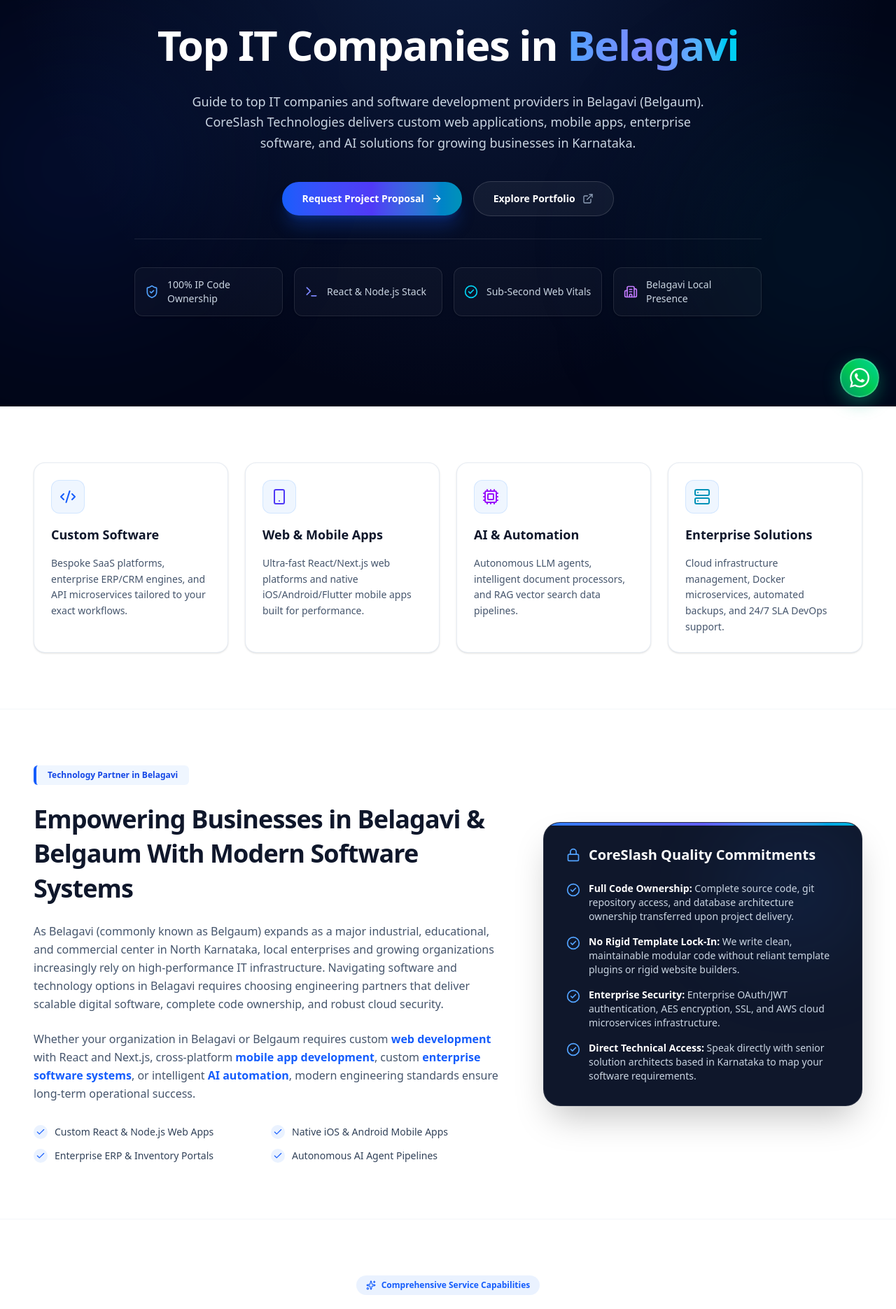
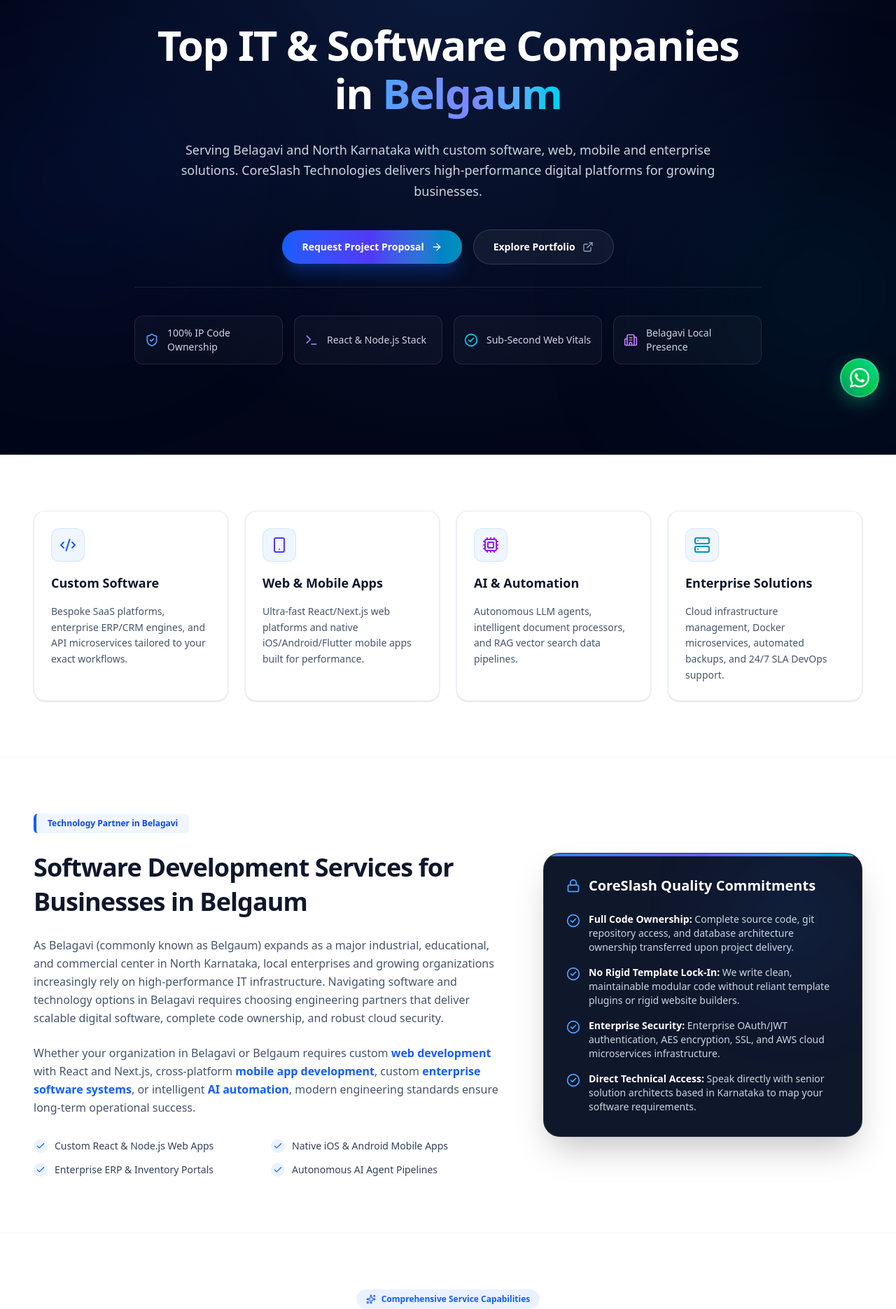
Before and after one commit to riteshhonule/coreslashtechnologies, a React (Vite) app in the folder frontend/: page /top-it-companies-in-belagavi in a window 1280 px wide. Shown: the part 208-2079 px from the top of the page at 70% size. Built offline with nearby package versions, Linux system fonts and the light colour scheme.

Commit message:
seo: optimize Belgaum IT company landing page

```diff
--- a/frontend/src/data/blogData.ts
+++ b/frontend/src/data/blogData.ts
@@ -1949,6 +1949,7 @@
     { title: "Cloud Infrastructure", path: "/services/cloud-infrastructure" }
   ],
   "best-software-company-in-belagavi": [
+    { title: "Top IT Companies in Belgaum", path: "/top-it-companies-in-belagavi" },
     { title: "Software Systems", path: "/services/software-systems" },
     { title: "AI Automation", path: "/services/ai-automation" }
   ],
--- a/frontend/src/pages/SoftwareCompanyInBelagavi.tsx
+++ b/frontend/src/pages/SoftwareCompanyInBelagavi.tsx
@@ -307,10 +307,10 @@
   return (
     <div className="min-h-screen bg-background text-foreground transition-colors duration-300">
       <Helmet>
-        <title>Top IT Companies in Belagavi (Belgaum) | Software Development</title>
+        <title>Top IT & Software Companies in Belgaum (Belagavi)</title>
         <meta
           name="description"
-          content="Discover the top IT and software companies in Belgaum (Belagavi), Karnataka. Explore leading technology firms, software services, and digital solutions for businesses."
+          content="Looking for the top IT companies in Belgaum? CoreSlash Technologies is a leading software company in Belgaum (Belagavi) offering custom web, app, and enterprise development."
         />
         <link rel="canonical" href="https://coreslashtechnologies.com/top-it-companies-in-belagavi" />
 
@@ -363,9 +363,9 @@
               transition={{ duration: 0.6, delay: 0.2 }}
               className="text-3xl sm:text-5xl lg:text-6xl font-extrabold text-white tracking-tight leading-[1.15]"
             >
-              Top IT Companies in{" "}
+              Top IT & Software Companies in{" "}
               <span className="bg-gradient-to-r from-blue-400 via-indigo-400 to-cyan-400 bg-clip-text text-transparent">
-                Belagavi
+                Belgaum
               </span>
             </motion.h1>
 
@@ -376,7 +376,7 @@
               transition={{ duration: 0.6, delay: 0.3 }}
               className="text-slate-300 text-sm sm:text-base md:text-lg leading-relaxed max-w-3xl mx-auto font-normal"
             >
-              Guide to top IT companies and software development providers in Belagavi (Belgaum). CoreSlash Technologies delivers custom web applications, mobile apps, enterprise software, and AI solutions for growing businesses in Karnataka.
+              Serving Belagavi and North Karnataka with custom software, web, mobile and enterprise solutions. CoreSlash Technologies delivers high-performance digital platforms for growing businesses.
             </motion.p>
 
             {/* CTA Buttons */}
@@ -471,7 +471,7 @@
             </div>
 
             <h2 className="text-2xl sm:text-4xl font-bold tracking-tight text-slate-900 dark:text-white leading-snug">
-              Empowering Businesses in Belagavi & Belgaum With Modern Software Systems
+              Software Development Services for Businesses in Belgaum
             </h2>
 
             <p className="text-slate-600 dark:text-slate-300 text-sm sm:text-base leading-relaxed">
@@ -553,7 +553,7 @@
             <span>Comprehensive Service Capabilities</span>
           </div>
           <h2 className="text-2xl sm:text-4xl font-bold tracking-tight text-slate-900 dark:text-white">
-            Software Engineering Services Offered in Belagavi
+            IT Company in Belgaum: Our Core Services
           </h2>
           <p className="text-slate-600 dark:text-slate-400 text-sm sm:text-base leading-relaxed">
             We deliver end-to-end digital capabilities utilizing modern technology stacks, proven software architecture patterns, and rigorous quality assurance.
@@ -606,7 +606,7 @@
             <span>Factual Advantage</span>
           </div>
           <h2 className="text-2xl sm:text-4xl font-bold tracking-tight text-slate-900 dark:text-white">
-            Why Businesses Choose CoreSlash Technologies
+            Why Businesses in Belgaum Choose CoreSlash Technologies
           </h2>
           <p className="text-slate-600 dark:text-slate-400 text-sm sm:text-base">
             We operate with complete engineering transparency, delivering clean source code, predictable timelines, and dedicated post-launch support.
```
